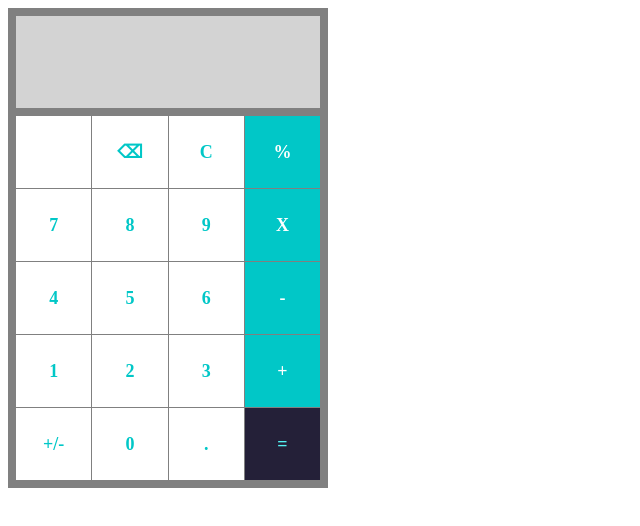
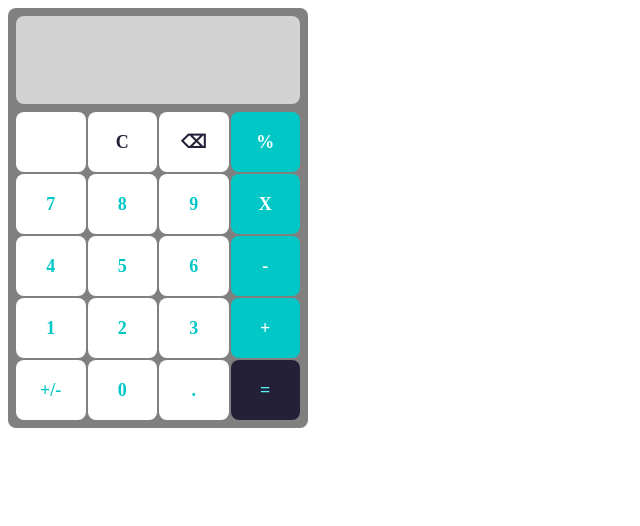
Before and after one commit to catagonus/calculator, a plain HTML site: page index.html in a window 1280 px wide. Shown: the whole page, without its empty margins (0-640 px from the left). Drawn offline with Linux system fonts and the light colour scheme; a web font is replaced by a local one.

Commit message:
Add backspace button

```diff
--- a/index.html
+++ b/index.html
@@ -16,8 +16,8 @@
         <div id="buttons">
             <div class="row">
                 <button></button>
-                <button>&#9003</button>
                 <button id="clear">C</button>
+                <button id="backspace">&#9003</button>
                 <button class="operator">%</button>
             </div>
             <div class="row">
--- a/javascript.js
+++ b/javascript.js
@@ -72,12 +72,6 @@ numbers.forEach(button => {
             if (memory.secondOperand == '') {
                 memory.secondOperand = e.target.textContent;
                 updateDisplay();
-            // } else if (memory.result !== '') {
-            //     // memory.firstOperand = e.target.textContent;
-            //     // memory.operator = '';
-            //     // memory.secondOperand = '';
-            //     // memory.result = '';
-            //     // updateDisplay();
             } else {
                 if (e.target.id == 'point') {
                     if (memory.secondOperand.includes('.')) {
@@ -108,17 +102,13 @@ operators.forEach(button => {
             return;
         } else if (memory.operator == '') {
             memory.operator = e.target.textContent;
-            // memoryDisplay.textContent += ' ' + e.target.textContent;
-            updateDisplay();
         } else {
             memory.result = operate(memory.firstOperand, memory.operator, memory.secondOperand);
             memory.firstOperand = memory.result;
             memory.operator = e.target.textContent;
             memory.secondOperand = '';
-            // memoryDisplay.textContent = tempOp + ' ' + memory.operator;
-            // displayResult.textContent = tempOp;
-            updateDisplay();
         }
+        updateDisplay();
     });
 });
 
@@ -177,6 +167,21 @@ changeSign.addEventListener('click', () => {
     }
 });
 
+const backspace = document.querySelector('#backspace');
+
+backspace.addEventListener('click', () => {
+    if (memory.secondOperand == '') {
+        if (memory.operator != '') {
+            memory.operator = '';
+        } else if (memory.firstOperand != '') {
+            memory.firstOperand = memory.firstOperand.slice(0, memory.firstOperand.toString().length -1);
+        }
+    } else {
+        memory.secondOperand = memory.secondOperand.slice(0, memory.secondOperand.toString().length -1);
+    }
+    updateDisplay();
+});
+
 function updateDisplay() {
     memoryDisplay.textContent =
         memory.firstOperand + ' ' +
--- a/styles.css
+++ b/styles.css
@@ -3,17 +3,18 @@
 * {
     box-sizing: border-box;
     font-family: 'Kode Mono';
+    border-radius: 8px;
 }
 
 #calculator {
     background-color: gray;
-    width: 320px;
-    height: 480px;
+    width: 300px;
+    height: 420px;
     display: flex;
     flex-direction: column;
     padding: 8px;
     gap: 8px;
-    border-radius: ;
+
 }
 
 #display {
@@ -34,7 +35,7 @@
 #buttons {
     display: flex;
     flex-direction: column;
-    gap: 1px;
+    gap: 2px;
 }
 
 .operator {
@@ -47,9 +48,15 @@
     color: rgb(84, 243, 243);
 }
 
+#backspace,
+#clear {
+    color: rgb(36, 32, 56);
+
+}
+
 .row {
     display: flex;
-    gap: 1px;
+    gap: 2px;
     justify-content: end;
 }
 
@@ -60,7 +67,7 @@ button {
     font-weight: 600;
     border: none;
     flex-basis: 100%;
-    height: 72px;
+    height: 60px;
 }
 
 button:hover {
```
